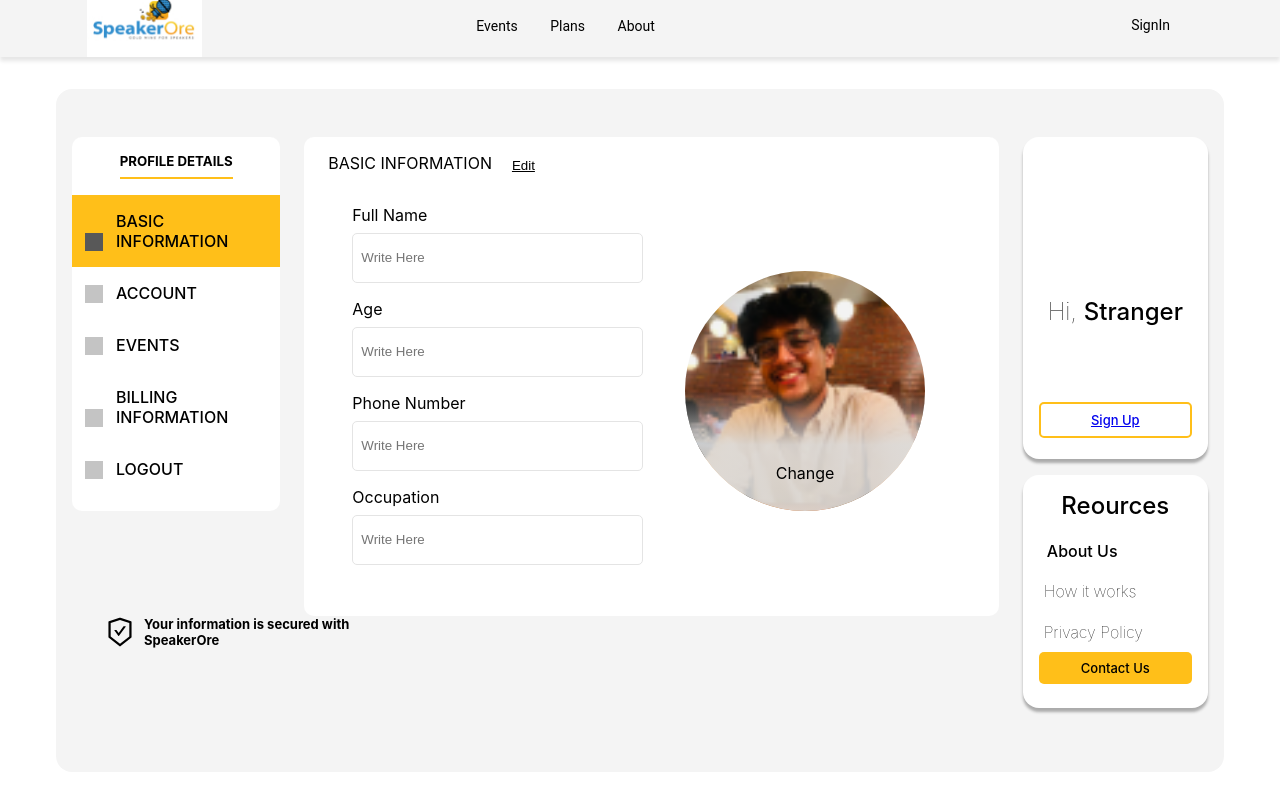
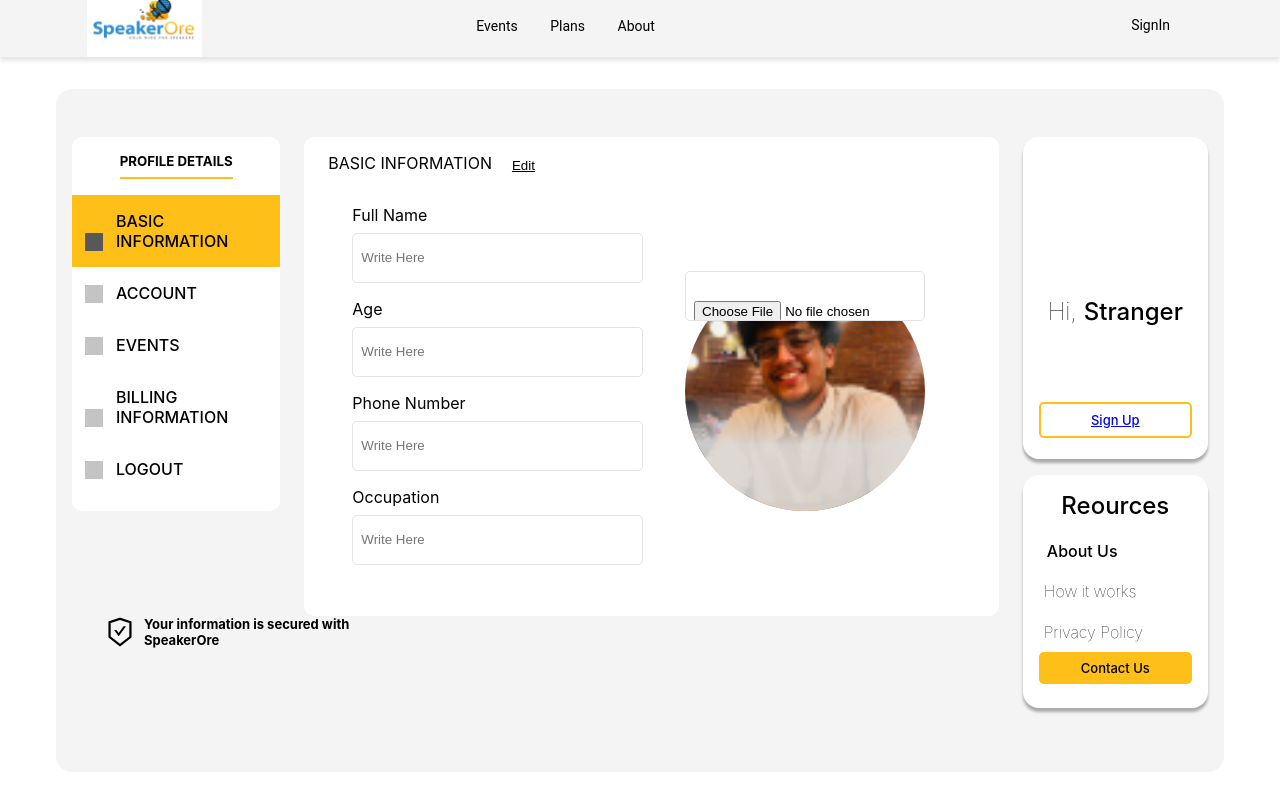
Before and after one commit to CodeAstronautic/speaker_frontend, a React (Create React App) app: page /bill in a window 1280 px wide. Shown: the top 800 px of the page. Built offline with nearby package versions, Linux system fonts and the light colour scheme.

Commit message:
added changes

```diff
--- a/src/components/accountSide/index.js
+++ b/src/components/accountSide/index.js
@@ -84,7 +84,8 @@ export default function Index({userData}) {
                     <div className="mpes-profilepic">
                         <img src={user} alt="" />
                         <div className="mpesdp-change">
-                            <span style={{ marginTop: "12rem" }}>Change</span>
+                            <input type="file" className="mpes-input" placeholder="" />
+                            {/* <span style={{ marginTop: "12rem" }}>Change</span> */}
                         </div>
                     </div>
                 </div>
@@ -128,7 +129,8 @@ export default function Index({userData}) {
                     <div className="mpes-profilepic">
                         <img src={user} alt="" />
                         <div className="mpesdp-change">
-                            <span style={{ marginTop: "12rem" }}>Change</span>
+                        <input type="file" className="mpes-input" placeholder="" />
+                            {/* <span style={{ marginTop: "12rem" }}>Change</span> */}
                         </div>
                     </div>
                 </div>
@@ -172,7 +174,8 @@ export default function Index({userData}) {
                     <div className="mpes-profilepic">
                         <img src={user} alt="" />
                         <div className="mpesdp-change">
-                            <span style={{ marginTop: "12rem" }}>Change</span>
+                        <input type="file" className="mpes-input" placeholder="" />
+                            {/* <span style={{ marginTop: "12rem" }}>Change</span> */}
                         </div>
                     </div>
                 </div>
@@ -216,7 +219,10 @@ export default function Index({userData}) {
                     <div className="mpes-profilepic">
                         <img src={user} alt="" />
                         <div className="mpesdp-change">
-                            <span style={{ marginTop: "12rem" }}>Change</span>
+                        <input type="file" className="mpes-input" placeholder="" style={{    height: "100%",
+    width: "100%",
+    opacity: "0"}}/>
+                            {/* <span style={{ marginTop: "12rem" }}>Change</span> */}
                         </div>
                     </div>
                 </div>
```
